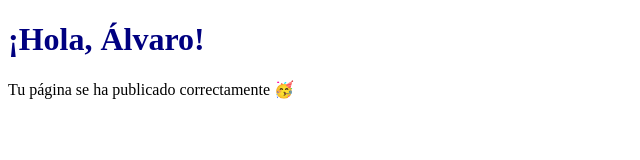
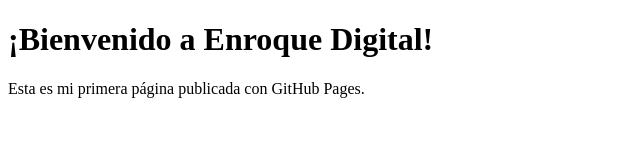
Before and after one commit to Jergo1127/enroquedigital, a plain HTML site: page index.html in a window 1280 px wide. Shown: the whole page, without its empty margins (0-640 px from the left). Drawn offline with Linux system fonts and the light colour scheme.

Commit message:
Update index.html

```diff
--- a/index.html
+++ b/index.html
@@ -1,11 +1,11 @@
 <!DOCTYPE html>
-<html lang="es">
+<html>
   <head>
     <meta charset="UTF-8">
     <title>Enroque Digital</title>
   </head>
   <body>
-    <h1 style="color: navy;">¡Hola, Álvaro!</h1>
-    <p>Tu página se ha publicado correctamente 🥳</p>
+    <h1>¡Bienvenido a Enroque Digital!</h1>
+    <p>Esta es mi primera página publicada con GitHub Pages.</p>
   </body>
 </html>
```
